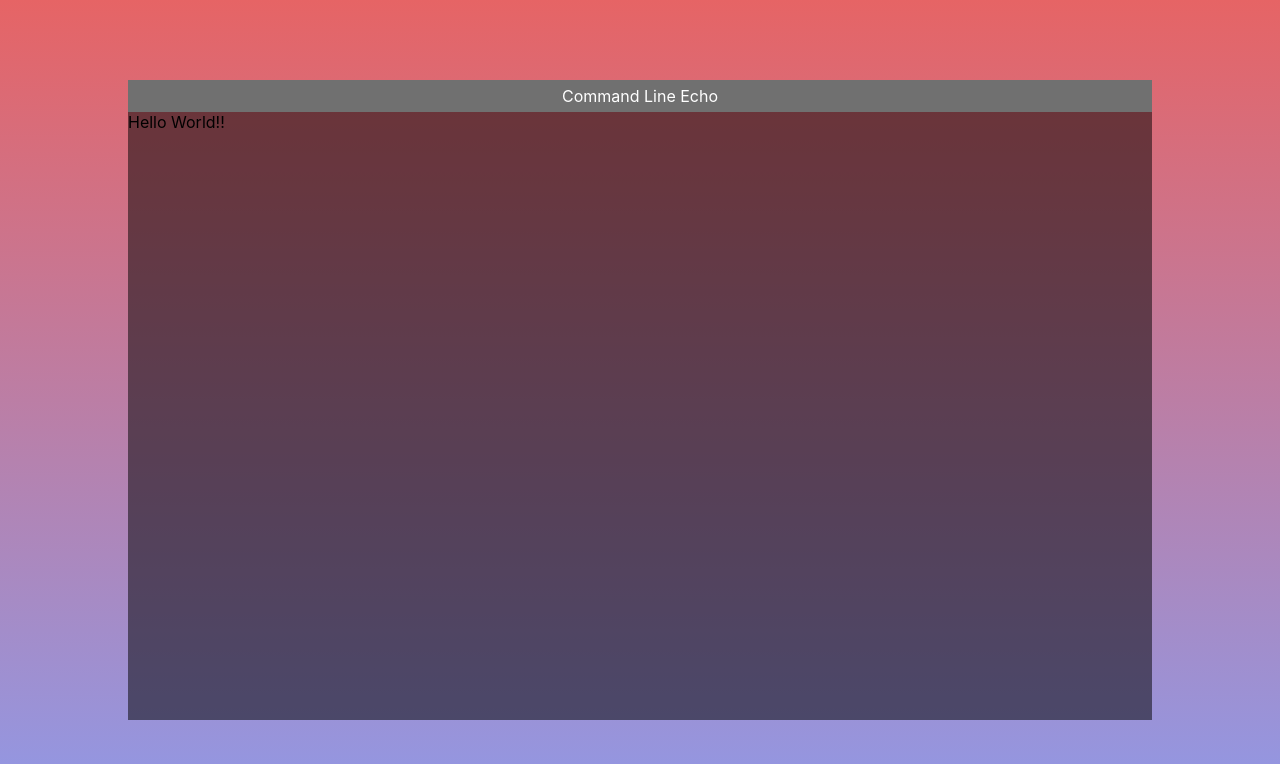
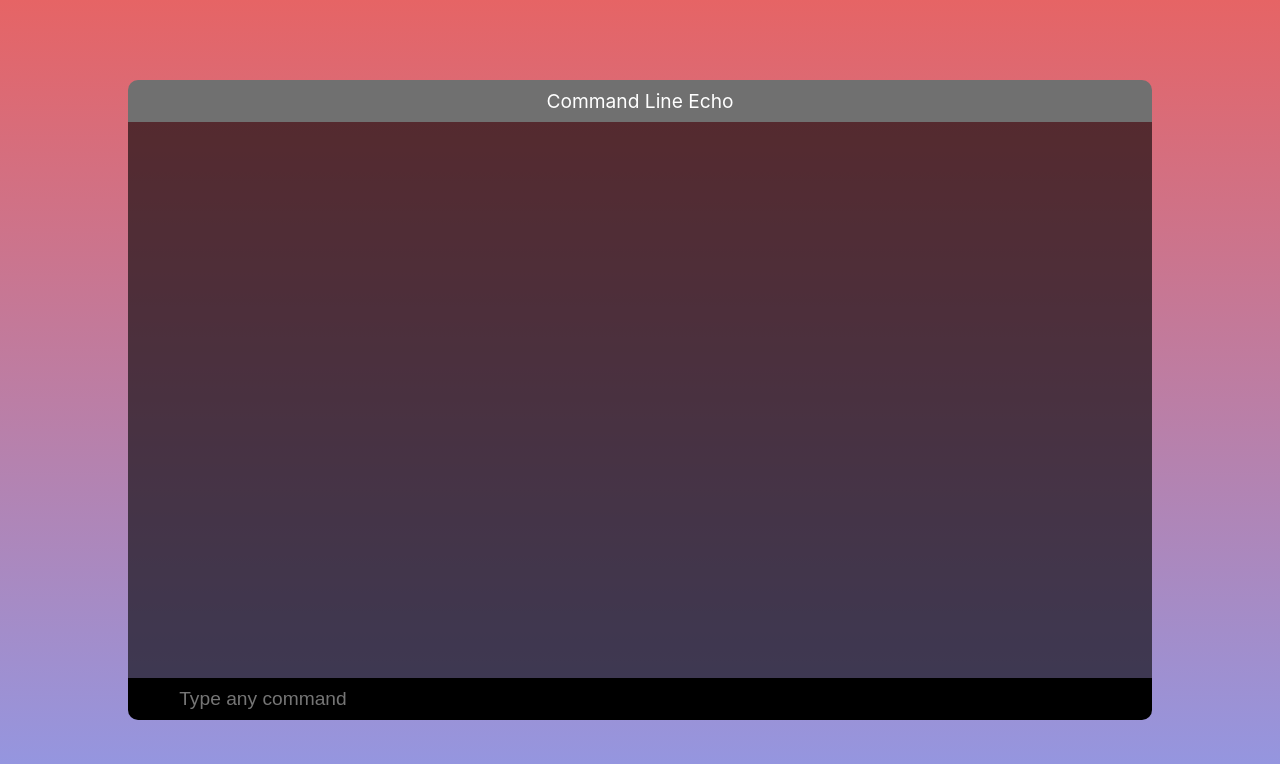
Before and after one commit to Acha0203/File_Directory_System, a React (Create React App) app: page / in a window 1280 px wide. Shown: the top 764 px of the page. Built offline with nearby package versions, Linux system fonts and the light colour scheme; the HTML template or start-up script is replaced by a standard one.

Commit message:
feat: create input system

```diff
--- a/src/components/Console.tsx
+++ b/src/components/Console.tsx
@@ -1,25 +1,75 @@
-import React from 'react';
+import React, { useState } from 'react';
 
 import styled from 'styled-components';
 
 function Console() {
+  const [inputCommandsList, setInputCommandsList] = useState<string[]>([]);
+  const [inputCommand, setInputCommand] = useState('');
+
+  const handleInputChange = (event: React.ChangeEvent<HTMLInputElement>) => {
+    setInputCommand(event.target.value);
+  };
+
+  const handleInputEnter = (event: React.KeyboardEvent<HTMLInputElement>) => {
+    if (event.key === 'Enter') {
+      setInputCommandsList([...inputCommandsList, inputCommand]);
+      setInputCommand('');
+    }
+  };
+
+  const listItems = inputCommandsList.map((command, index): JSX.Element => {
+    return (
+      <div key={index}>
+        <StyledCyanText>student </StyledCyanText>
+        <StyledMagentaText>@ </StyledMagentaText>
+        <StyledLimeText>recursionist:</StyledLimeText>&nbsp;{command}
+      </div>
+    );
+  });
+
   return (
-    <>
+    <StyledConsole>
+      <StyledConsoleTitleBar>Command Line Echo</StyledConsoleTitleBar>
       <StyledConsoleBody>
-        <StyledConsoleTitleBar>Command Line Echo</StyledConsoleTitleBar>
-        Hello World!!
+        <StyledConsoleTexts>{listItems}</StyledConsoleTexts>
       </StyledConsoleBody>
-    </>
+      <StyledConsoleInputWrapper>
+        <StyledConsoleInput
+          type='text'
+          value={inputCommand}
+          placeholder='Type any command'
+          onChange={handleInputChange}
+          onKeyDown={handleInputEnter}
+        ></StyledConsoleInput>
+      </StyledConsoleInputWrapper>
+    </StyledConsole>
   );
 }
 
+const StyledConsole = styled.div`
+  display: flex;
+  flex-direction: column;
+  justify-content: center;
+  align-items: center;
+  width: 80%;
+  height: 80%;
+`;
+
 const StyledConsoleBody = styled.div`
-  display: flex-column;
+  display: flex;
+  flex-direction: column;
   justify-content: flex-start;
   align-items: flex-start;
-  background-color: #00000082;
-  width: 80%;
-  height: 80%;
+  color: #fff;
+  background-color: #0000009b;
+  width: 100%;
+  height: 100%;
+  overflow: scroll;
+`;
+
+const StyledConsoleTexts = styled.p`
+  color: #fff;
+  margin: 1rem;
 `;
 
 const StyledConsoleTitleBar = styled.div`
@@ -27,9 +77,50 @@ const StyledConsoleTitleBar = styled.div`
   justify-content: center;
   align-items: center;
   color: #fff;
+  font-size: 1.2rem;
   background-color: #707070;
   width: 100%;
+  height: 3rem;
+  border-radius: 10px 10px 0 0;
+`;
+
+const StyledConsoleInputWrapper = styled.div`
+  display: flex;
+  justify-content: center;
+  align-items: center;
+  background-color: #000000;
+  width: 100%;
+  height: 3rem;
+  border-radius: 0 0 10px 10px;
+`;
+
+const StyledConsoleInput = styled.input`
+  display: flex;
+  flex-direction: column;
+  justify-content: flex-start;
+  align-items: flex-start;
+  color: #fff;
+  font-size: 1.2rem;
+  background-color: #000000;
+  width: 90%;
   height: 2rem;
+  border: 0;
+  &:focus {
+    border: 0;
+    box-shadow: inner 0 0 4px #707070d0;
+  }
+`;
+
+const StyledCyanText = styled.span`
+  color: cyan;
+`;
+
+const StyledMagentaText = styled.span`
+  color: magenta;
+`;
+
+const StyledLimeText = styled.span`
+  color: Lime;
 `;
 
 export default Console;
```
